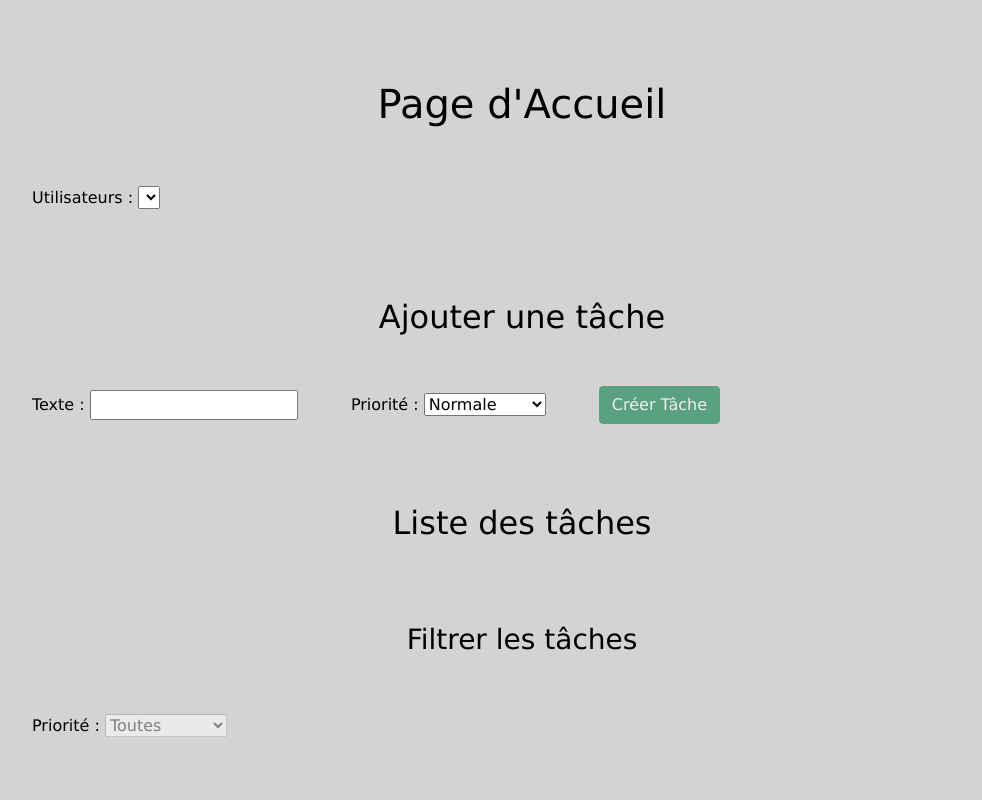
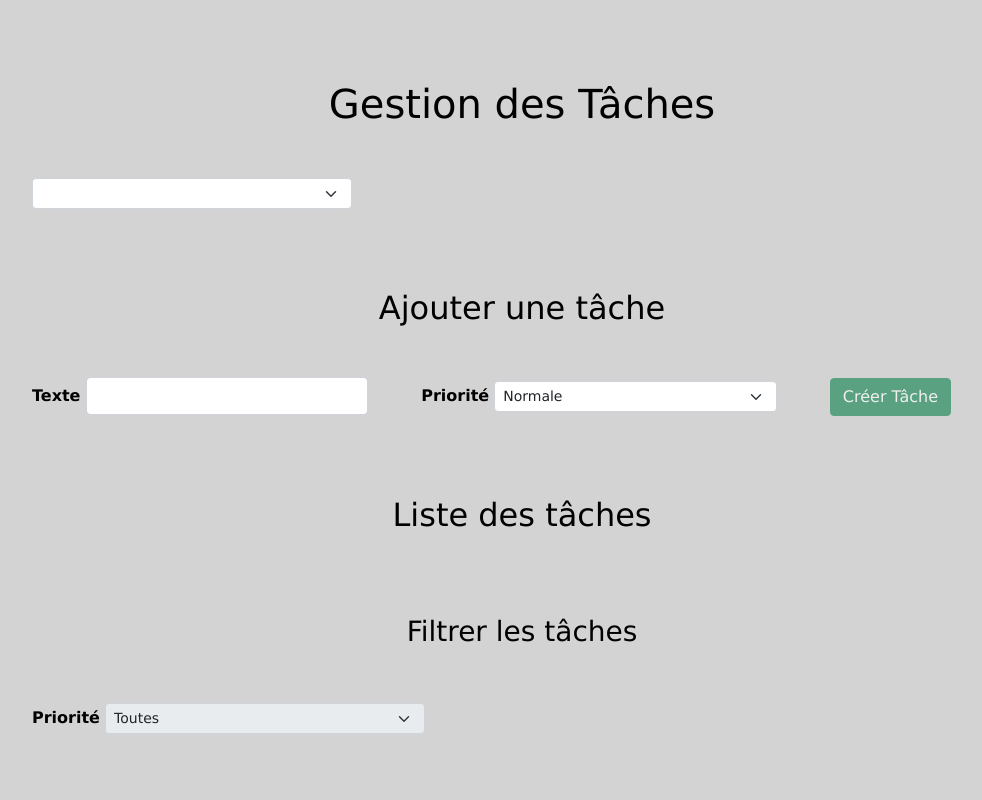
Before and after one commit to jacquesgrana/CDAPHP-TPExamNodeJS-Tasks, a website: page public/home.html in a window 1280 px wide. Shown: the top 800 px of the page, without its empty margins (118-1100 px from the left). Drawn offline with nearby package versions, Linux system fonts and the light colour scheme; no server answers.

Commit message:
integration des classes bootstrap sur les selects et les labels

```diff
--- a/public/css/style.css
+++ b/public/css/style.css
@@ -66,3 +66,7 @@ body {
   .span-text-prio {
     font-weight: bolder;
   }
+
+  .font-bold {
+    font-weight: bolder;
+  }
--- a/public/home.html
+++ b/public/home.html
@@ -2,7 +2,7 @@
 <html lang="fr">
   <head>
     <meta charset="utf-8">
-    <title>Examen Nodejs</title>
+    <title>Examen Nodejs - Gestion des Tâches</title>
     <link href="https://cdn.jsdelivr.net/npm/bootstrap@5.0.2/dist/css/bootstrap.min.css" rel="stylesheet"
         integrity="sha384-EVSTQN3/azprG1Anm3QDgpJLIm9Nao0Yz1ztcQTwFspd3yD65VohhpuuCOmLASjC" crossorigin="anonymous">
     <link rel="stylesheet" href="/css/style.css">
@@ -12,16 +12,15 @@
   <body>
 
 
-    <h1 class="text-center margins-y">Page d'Accueil</h1>
-    <label class="my-2 margins-start" for="select-users">Utilisateurs :</label>
-    <select id="select-users" name="select-users">
+    <h1 class="text-center margins-y">Gestion des Tâches</h1>
+    <select class="form-select form-select-sm w-25 margins-start" id="select-users" name="select-users">
     </select>
     <h2 class="text-center margins-y">Ajouter une tâche</h2>
     <form class="my-2 margins-start" id="form-add-task">
-      <label for="input-text-add">Texte :</label>
-      <input type="text" id="input-text-add" name="input-text-add" />
-      <label class="ms-5" for="select-prio-add">Priorité :</label>
-      <select name="select-prio-add" id="select-prio-add">
+      <label class="form-label font-bold" for="input-text-add">Texte</label>
+      <input class="form-control d-inline w-25" type="text" id="input-text-add" name="input-text-add" />
+      <label class="ms-5 form-label font-bold" for="select-prio-add">Priorité</label>
+      <select class="form-select form-select-sm w-25 d-inline" name="select-prio-add" id="select-prio-add">
         <option value="NONURGENTE">Non urgente</option>
         <option value="NORMALE">Normale</option>
         <option value="URGENTE">Urgente</option>
@@ -33,8 +32,8 @@
 
     <h2 class="text-center margins-y">Liste des tâches</h2>
     <h3 class="text-center margins-y">Filtrer les tâches</h3>
-    <label class="my-2 margins-start" for="select-prio-filter" disabled>Priorité :</label>
-      <select name="select-prio-filter" id="select-prio-filter">
+    <label class="my-2 margins-start form-label font-bold" for="select-prio-filter" disabled>Priorité</label>
+      <select class="form-select form-select-sm w-25 d-inline" name="select-prio-filter" id="select-prio-filter">
         <option value="TOUTES" selected>Toutes</option>
         <option value="NONURGENTE">Non urgente</option>
         <option value="NORMALE">Normale</option>
--- a/public/js/my-script.js
+++ b/public/js/my-script.js
@@ -20,11 +20,9 @@ function addListenerChangeInputTextAdd() {
   const inputText = document.getElementById("input-text-add");
   inputText.addEventListener("input", () => {
     if ((inputText.value === "") || (userId === "empty")){
-      console.log('vide');
       document.getElementById("create-task-btn").setAttribute("disabled", true);
     }
     else {
-      console.log('pas vide');
       document.getElementById("create-task-btn").disabled = false;
     }
   })
@@ -97,7 +95,6 @@ function getTasksByUserId(userId) {
     })
     .then((data) => {
       tasks = data;
-      console.log("task by util id :", tasks);
       renderTasks(tasks);
     });
 }
@@ -154,19 +151,15 @@ function setSpansPrioColor() {
   Array.from(spans).forEach(s => {
     switch(s.textContent) {
       case "NONURGENTE" :
-        console.log('NONURGENTE');
         s.classList.add("nonurgent-color");
         break;
         case "NORMALE" :
-          console.log('NORMALE');
           s.classList.add("normal-color");
         break;
         case "URGENTE" :
-          console.log('URGENTE');
           s.classList.add("urgent-color");
         break;
         case "PRIORITAIRE" :
-          console.log('PRIORITAIRE');
           s.classList.add("prioritary-color");
         break;
     }
@@ -178,9 +171,7 @@ function addListenersToDivsTask() {
   Array.from(divs).forEach(d => {
     d.addEventListener("click", (event) => {
       if(event.target.nodeName !== 'BUTTON') {
-        console.log("target : ", event.target);
         const id = d.childNodes[1].textContent;
-        console.log('clic sur id :', id);
         toggleDoneTask(id);
       }
     })
@@ -194,7 +185,6 @@ function toggleDoneTask(id) {
   })
   .then((response) => response.json())
   .then((done) => {
-    console.log("done :", done);
     // sinon erreur : uncaught (in promise) typeerror: networkerror when attempting to fetch resource.
     setTimeout(() => {  getTasksByUserId(userId);; }, 400);
 });
@@ -212,7 +202,6 @@ function createTask(event) {
     };
 
     const bodyReq = JSON.stringify(dataJson);
-    console.log('body :', bodyReq);
     const newTask = fetch(endPoint + "/tasks", {
       method: "POST",
       headers: { "Content-Type": "application/json" },
@@ -220,7 +209,6 @@ function createTask(event) {
     })
       .then((response) => response.json())
       .then((task) => {
-        console.log("task créé :", task);
         // sinon erreur : uncaught (in promise) typeerror: networkerror when attempting to fetch resource.
         setTimeout(() => {  getTasksByUserId(userId);; }, 400);
     });
@@ -251,7 +239,6 @@ function createTask(event) {
     document.getElementById("div-edit-task").classList.add("mt-5");
     const id = parent.childNodes[1].textContent;
     const taskToEdit = tasks.find(t => t.id === id);
-    console.log("taskToEdit :", taskToEdit);
     renderDivEdit(taskToEdit);
     taskEdited = taskToEdit;
   }
@@ -261,10 +248,10 @@ function createTask(event) {
     const html = `
     <h2 class="text-center mt-2 mb-4">Editer une tâche</h2>
     <form id="form-edit-task">
-      <label for="input-text-edit">Texte :</label>
-      <input type="text" id="input-text-edit" name="input-text-edit"/>
-      <label for="select-prio-edit">Priorité :</label>
-      <select name="select-prio-edit" id="select-prio-edit">
+      <label class="form-label" for="input-text-edit">Texte :</label>
+      <input class="form-control d-inline w-25" type="text" id="input-text-edit" name="input-text-edit"/>
+      <label class="form-label font-bold" for="select-prio-edit">Priorité</label>
+      <select class="form-select form-select-sm w-25 d-inline" name="select-prio-edit" id="select-prio-edit">
         <option value="NONURGENTE" ` + (task.prio === "NONURGENTE" ? "selected" : "") + `>Non urgente</option>
         <option value="NORMALE" ` + (task.prio === "NORMALE" ? "selected" : "") + `>Normale</option>
         <option value="URGENTE" ` + (task.prio === "URGENTE" ? "selected" : "") + `>Urgente</option>
@@ -285,7 +272,6 @@ function createTask(event) {
   }
 
   function updateTask(done) {
-    console.log("update task");
     const text = document.getElementById("input-text-edit").value;
     const prio = document.getElementById("select-prio-edit").value;
     const dataJson = {
@@ -303,7 +289,6 @@ function createTask(event) {
     })
       .then((response) => response.json())
       .then((task) => {
-        console.log("task modifiée :", task);
         document.getElementById("div-edit-task").innerHTML = "";
         // sinon erreur : uncaught (in promise) typeerror: networkerror when attempting to fetch resource.
         setTimeout(() => {  getTasksByUserId(userId);; }, 400);
```
Also changed, not shown: db/db.json (+9 -2 lines).
